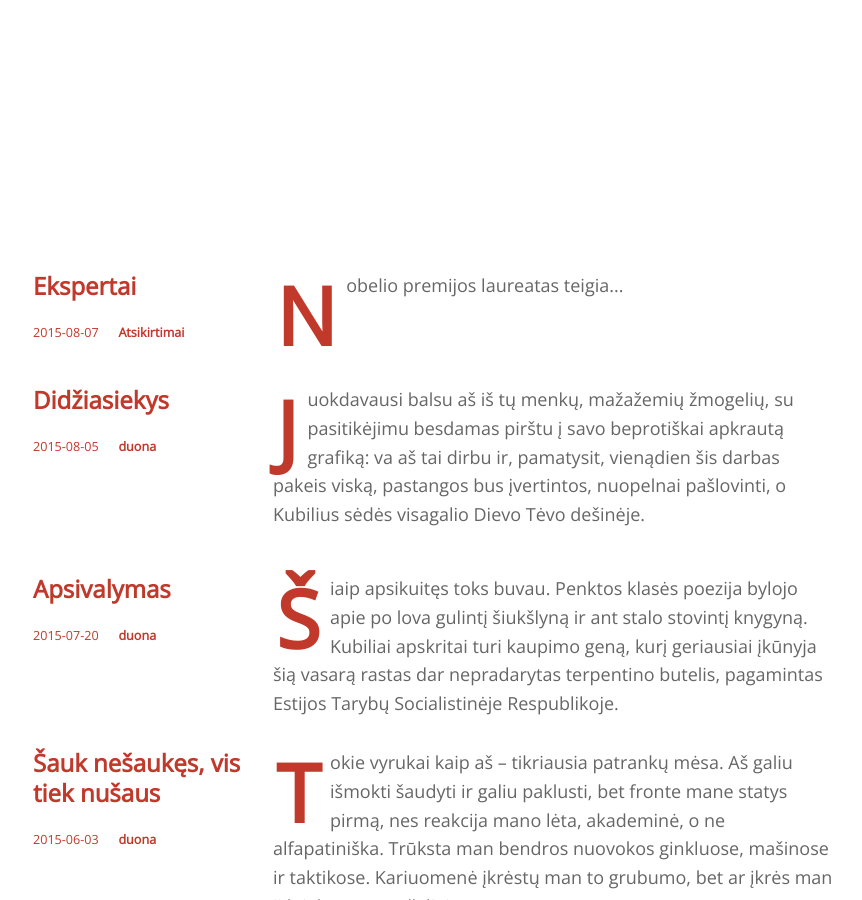
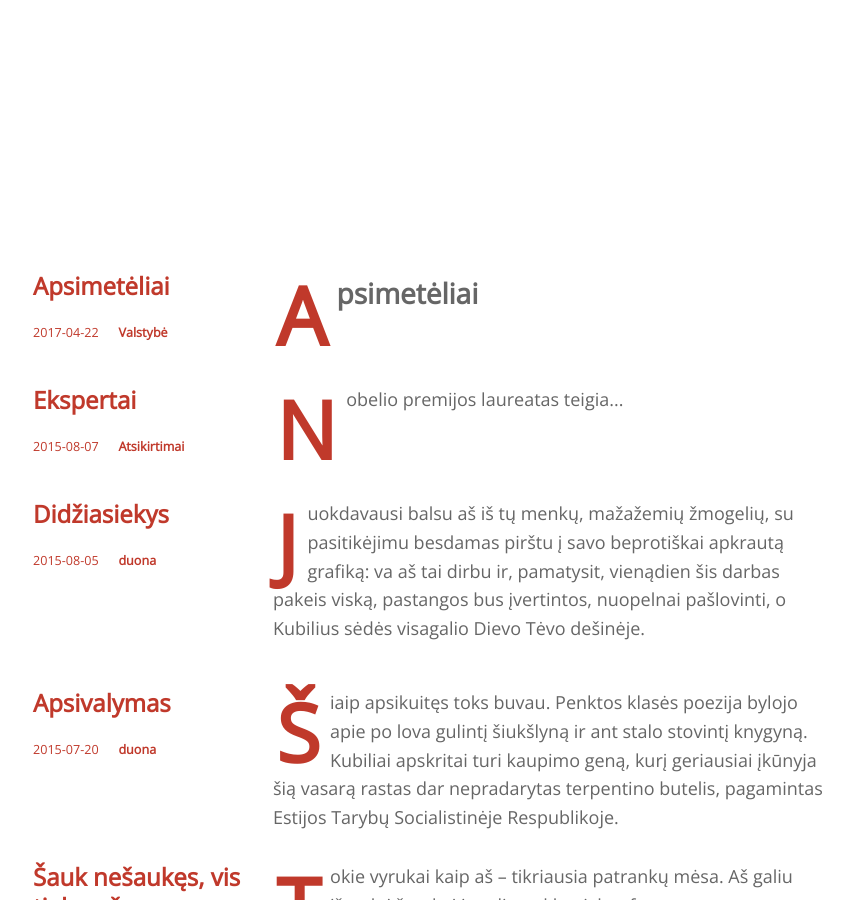
Before and after one commit to qbilius/duona, a Jekyll site: the page built from index.html, in a window 1280 px wide and 900 px high, scrolled down 529 px. Shown: the whole window, without its empty margins (207-1069 px from the left). Built offline with Jekyll 4.4.1, drawn with Linux system fonts in a browser that asks for light colours; nearby versions of some CDN libraries.

Commit message:
Created 2017-04-22-apsimeteliai.md

```diff
--- a/_posts/2017-04-22-apsimeteliai.md
+++ b/_posts/2017-04-22-apsimeteliai.md
@@ -1,6 +1,7 @@
 ---
-published: false
+published: true
 categories: Valstybė
+title: Apsimetėliai
 ---
 ## Apsimetėliai
 
```
